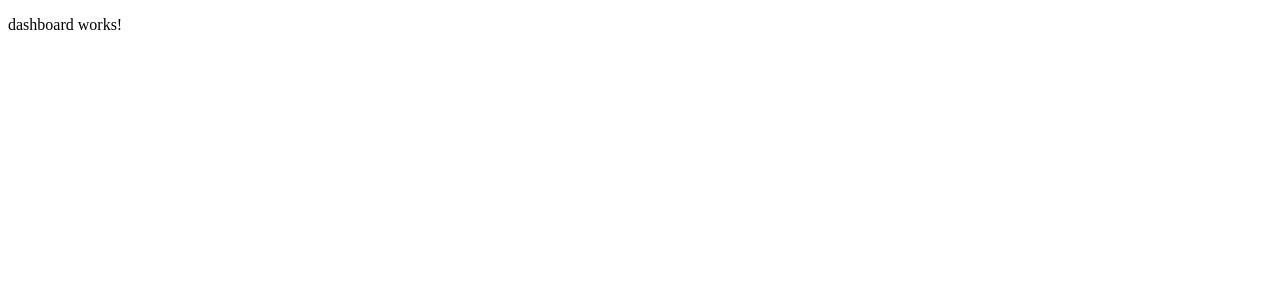
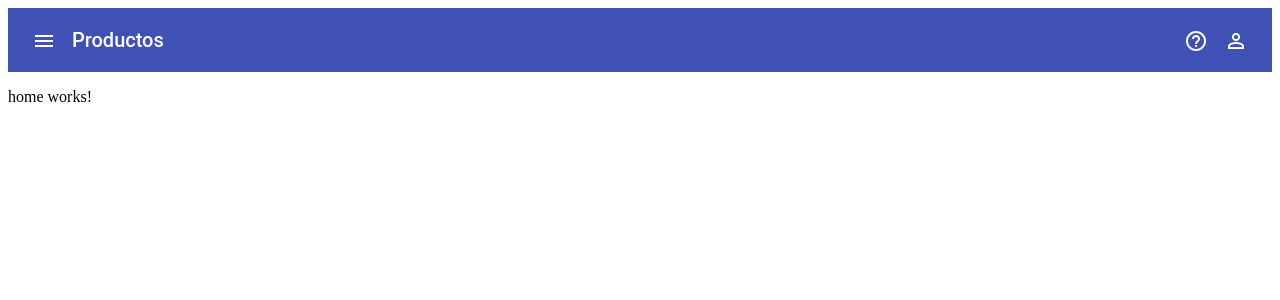
Before and after one commit to josehrh2001/practica-fullstack, an Angular app in the folder frontend/practica-frontend/: page /#/dashboard in a window 1280 px wide. Shown: the top 300 px of the page. Built offline with nearby package versions, Linux system fonts and the light colour scheme.

Commit message:
creacion del diseño de nav superior

```diff
--- a/frontend/practica-frontend/package.json
+++ b/frontend/practica-frontend/package.json
@@ -12,10 +12,12 @@
   "private": true,
   "dependencies": {
     "@angular/animations": "~11.0.9",
+    "@angular/cdk": "^11.2.12",
     "@angular/common": "~11.0.9",
     "@angular/compiler": "~11.0.9",
     "@angular/core": "~11.0.9",
     "@angular/forms": "~11.0.9",
+    "@angular/material": "^11.2.12",
     "@angular/platform-browser": "~11.0.9",
     "@angular/platform-browser-dynamic": "~11.0.9",
     "@angular/router": "~11.0.9",
--- a/frontend/practica-frontend/src/app/app.module.ts
+++ b/frontend/practica-frontend/src/app/app.module.ts
@@ -4,13 +4,14 @@
 import { AppRoutingModule } from './app-routing.module';
 import { AppComponent } from './app.component';
 import { DashboardModule } from './modules/dashboard/dashboard.module';
-
+import { BrowserAnimationsModule } from '@angular/platform-browser/animations';
 
 @NgModule({
   declarations: [
     AppComponent
   ],
   imports: [
+    BrowserAnimationsModule,
     BrowserModule,
     AppRoutingModule,
     DashboardModule
--- a/frontend/practica-frontend/src/app/modules/dashboard/components/home/home.component.html
+++ b/frontend/practica-frontend/src/app/modules/dashboard/components/home/home.component.html
@@ -1 +1,4 @@
+
+<link href="https://fonts.googleapis.com/icon?family=Material+Icons" rel="stylesheet">
+
 <p>home works!</p>
--- a/frontend/practica-frontend/src/app/modules/dashboard/dashboard.module.ts
+++ b/frontend/practica-frontend/src/app/modules/dashboard/dashboard.module.ts
@@ -3,6 +3,8 @@
 import { HomeComponent } from './components/home/home.component';
 import { DashboardComponent } from './pages/dashboard.component';
 import { RouterModule } from '@angular/router';
+import { SharedModule } from '../shared/shared.module';
+
 
 
 
@@ -12,7 +14,8 @@
     HomeComponent],
   imports: [
     CommonModule,
-    RouterModule
+    RouterModule,
+    SharedModule
   ]
 })
 export class DashboardModule { }
--- a/frontend/practica-frontend/src/app/modules/dashboard/pages/dashboard.component.html
+++ b/frontend/practica-frontend/src/app/modules/dashboard/pages/dashboard.component.html
@@ -1 +1 @@
-<p>dashboard works!</p>
+<app-sidenav></app-sidenav>
--- /dev/null
+++ b/frontend/practica-frontend/src/app/modules/shared/components/sidenav/sidenav.component.css
@@ -0,0 +1,26 @@
+.dashboard-container {
+    display: flex;
+    flex-direction: column;
+    position: absolute;
+    top: 0;
+    bottom: 0;
+    left: 0;
+    right: 0;;
+}
+
+h1.app-name {
+    margin-left: 8px;
+}
+
+ul li {
+    list-style: none;
+}
+
+div ul {
+    display: flex;
+    align-items: center;
+}
+
+.right {
+    margin-left: auto;
+}
--- /dev/null
+++ b/frontend/practica-frontend/src/app/modules/shared/components/sidenav/sidenav.component.html
@@ -0,0 +1,34 @@
+<div clas="dashboard-container">
+
+    <!-- Empieza toolbar-->
+    <mat-toolbar color="primary">
+        <button mat-icon-button><mat-icon>menu</mat-icon></button>
+        <h1 class="app-name">Productos</h1>
+
+        <div class="right">
+            <ul>
+                <li>
+                    <button mat-icon-button>
+                        <mat-icon>help_outline</mat-icon>
+                    </button>
+                </li>
+                <li>
+                    <button mat-icon-button [matMenuTriggerFor]="menu">
+                        <mat-icon>person_outline</mat-icon>
+                    </button>
+
+                    <mat-menu #menu="matMenu">
+                        <button mat-menu-item>
+                        <mat-icon>exit_to_app</mat-icon>
+                        <span>Cerrar sesión</span>
+                        </button>
+                    </mat-menu>
+
+                </li>
+            </ul>
+        </div>
+
+    </mat-toolbar>
+
+    <router-outlet></router-outlet>
+</div>
--- /dev/null
+++ b/frontend/practica-frontend/src/app/modules/shared/components/sidenav/sidenav.component.ts
@@ -0,0 +1,20 @@
+import { MediaMatcher } from '@angular/cdk/layout';
+import { Component, OnInit } from '@angular/core';
+
+@Component({
+  selector: 'app-sidenav',
+  templateUrl: './sidenav.component.html',
+  styleUrls: ['./sidenav.component.css']
+})
+export class SidenavComponent implements OnInit {
+
+mobileQuery: MediaQueryList;
+
+  constructor(media: MediaMatcher) {
+    this.mobileQuery = media.matchMedia('(max-width: 600px)');
+   }
+
+  ngOnInit(): void {
+  }
+
+}
--- a/frontend/practica-frontend/src/styles.css
+++ b/frontend/practica-frontend/src/styles.css
@@ -1 +1,2 @@
 /* You can add global styles to this file, and also import other style files */
+@import "~@angular/material/prebuilt-themes/indigo-pink.css";
```
Also changed, not shown: frontend/practica-frontend/src/app/modules/shared/material.module.ts (added, +140 -0 lines), frontend/practica-frontend/src/app/modules/shared/shared.module.ts (added, +22 -0 lines), 2 other files (tests, documents, lock files or other folders).
